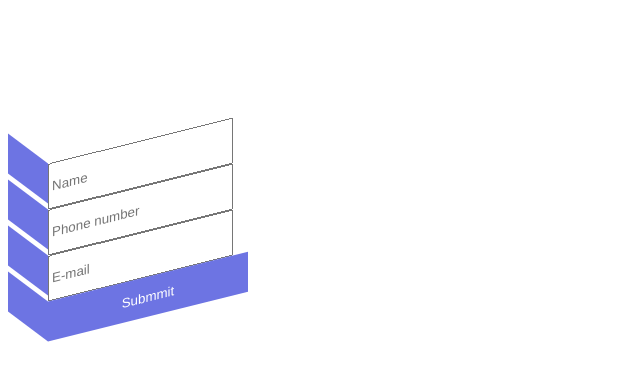
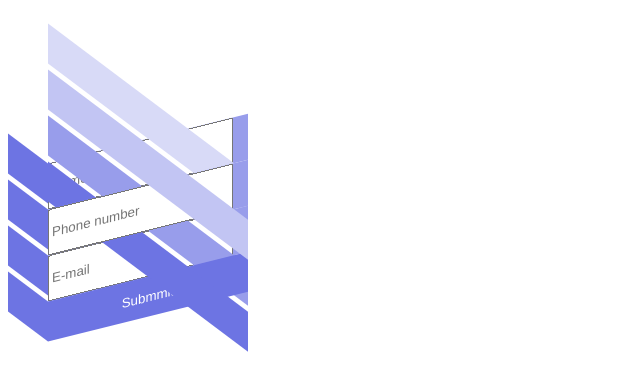
Before and after one commit to maudi07/prueba, a plain HTML site: page index.html in a window 1280 px wide. Shown: the whole page, without its empty margins (0-640 px from the left). Drawn offline with Linux system fonts and the light colour scheme.

Commit message:
Update index.html

```diff
--- a/index.html
+++ b/index.html
@@ -41,6 +41,27 @@
         transition:0.3s;
       }
       .wrapper li::after, button::after{
+        position:absolute;
+        content:'';
+        background:#6d74e3;
+        width:200px;
+        height:40px;
+        top:-40px;
+        left:0;
+        transform-origin:bottom;
+        transform:skewY(45deg);
+        transition:0.3s;
+      }
+      .wrapper li:nth-child(1)::after, .wrapper li{
+        background-color:#d8daf7;
+      }
+      .wrapper li:nth-child(2)::after, .wrapper li{
+        background-color:#c2c5f3;
+      }
+      .wrapper li:nth-child(3)::after, .wrapper li{
+        background-color:#989deb;
+      }
+      li .input{
 
       }
     </style>
```
